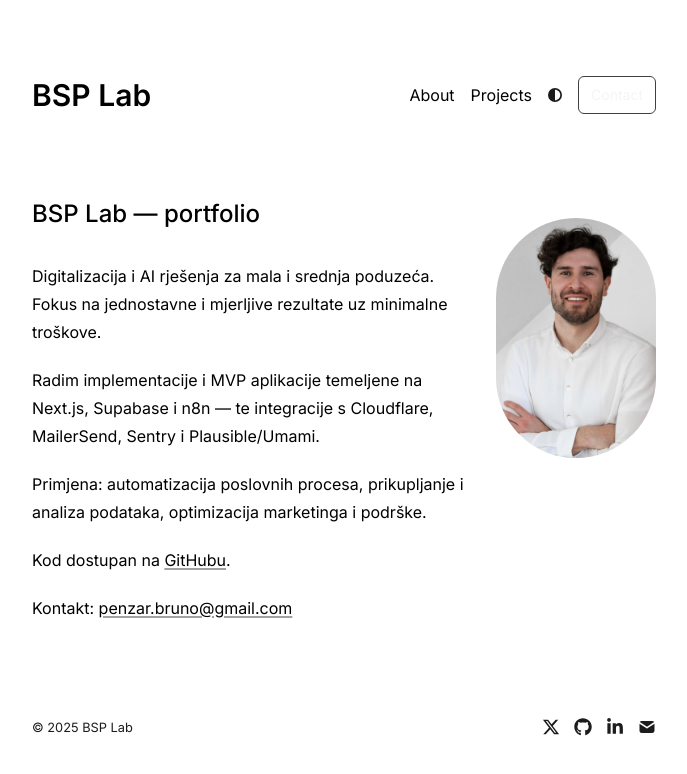
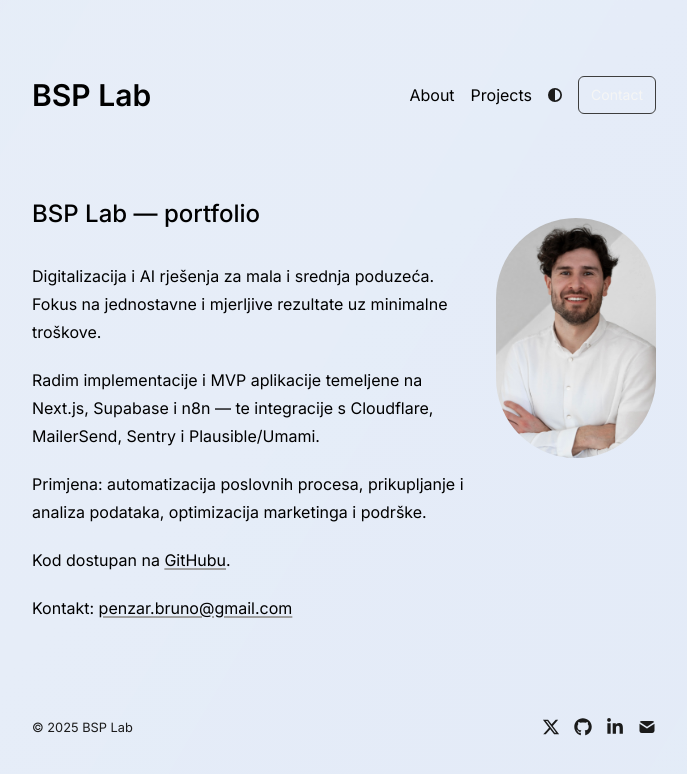
Before and after one commit to BPenzar/bsp-lab, a Next.js app: page / in a window 1280 px wide. Shown: the top 774 px of the page, without its empty margins (296-983 px from the left). Built offline with nearby package versions, Linux system fonts and the light colour scheme.

Commit message:
Update globals.css

```diff
--- a/app/globals.css
+++ b/app/globals.css
@@ -36,6 +36,42 @@ body.vignette::before {
   pointer-events: none;
   background: radial-gradient(1200px 600px at 70% 10%, transparent 0%, rgba(0,0,0,0.15) 80%);
   z-index: 0; /* ispod sadržaja */
+}
+
+/* Tamni, suptilni navy gradient koji polako "diše" */
+@keyframes drift {
+  0%   { background-position: 0% 50%; }
+  50%  { background-position: 100% 50%; }
+  100% { background-position: 0% 50%; }
+}
+
+.bg-drift {
+  /* nijanse: vrlo tamni navy s blagim plavo-sivim prijelazima */
+  background: linear-gradient(135deg, #0b1220, #0f1b2d, #132238, #0a0f1a);
+  background-size: 300% 300%;
+  animation: drift 40s ease-in-out infinite;
+}
+
+/* Suptilna dijagonalna "sheen" traka za dubinu (vrlo blago) */
+.bg-drift::after {
+  content: "";
+  position: fixed;
+  inset: 0;
+  pointer-events: none;
+  background: linear-gradient(120deg, rgba(255,255,255,0.04), rgba(255,255,255,0.0) 35%, rgba(255,255,255,0.03) 65%, rgba(255,255,255,0.0));
+  mix-blend-mode: soft-light;
+}
+
+/* Light mode varijanta (ako netko forsira svjetlo) – i dalje vrlo suptilna */
+@media (prefers-color-scheme: light) {
+  .bg-drift {
+    background: linear-gradient(135deg, #e9eef7, #e6edf8, #e2eaf6, #e9eef7);
+    background-size: 300% 300%;
+    animation: drift 45s ease-in-out infinite;
+  }
+  .bg-drift::after {
+    background: linear-gradient(120deg, rgba(0,0,0,0.06), rgba(0,0,0,0.0) 35%, rgba(0,0,0,0.05) 65%, rgba(0,0,0,0.0));
+  }
 }
 
 
```
